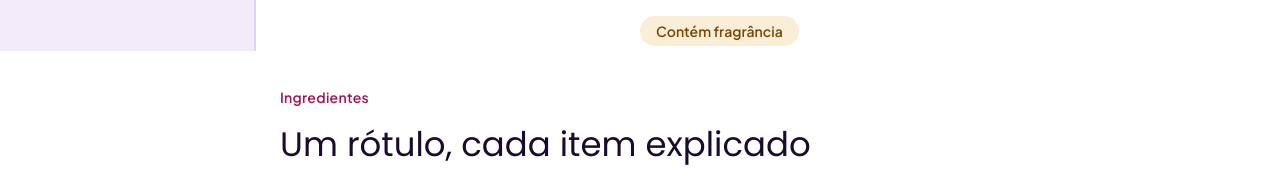
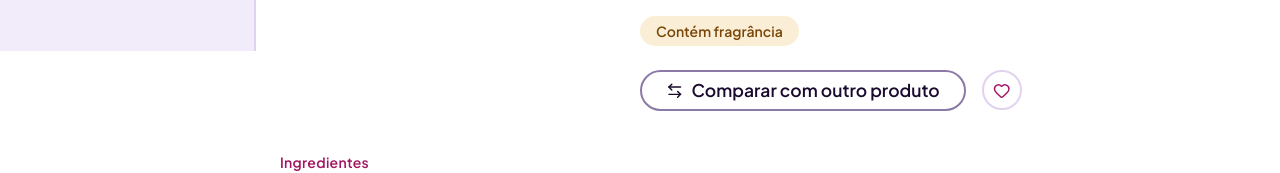
Before and after one commit to Venus-System/Venus-Web, a React (Vite) app: page /produto/gel-de-limpeza-purificante in a window 1280 px wide. Shown: the part 749-922 px from the top of the page. Built offline with nearby package versions, Linux system fonts and the light colour scheme; no server answers.

Commit message:
feat: Adicionando comparar e favoritar na página de produto

```diff
--- a/src/pages/Produto/index.tsx
+++ b/src/pages/Produto/index.tsx
@@ -1,5 +1,7 @@
 import { useEffect, useState } from "react";
+import type { ReactNode } from "react";
 import { Link, useLocation, useNavigate, useParams } from "react-router-dom";
+import { ArrowLeftRight } from "lucide-react";
 import { ErroProdutoNaoEncontrado } from "../../services/erros";
 import { buscarAnalisePublica } from "../../services/analises";
 import { temFragrancia } from "../../utils/selos";
@@ -23,7 +25,9 @@ import { useDenunciarAvaliacao } from "../../hooks/useDenunciarAvaliacao";
 import { usePublicarAvaliacao } from "../../hooks/usePublicarAvaliacao";
 import BackButton from "../../components/BackButton";
 import Button from "../../components/Button";
+import FavoriteButton from "../../components/FavoriteButton";
 import MainLayout from "../../components/MainLayout";
+import ProductFavorite from "../../components/ProductFavorite";
 import RatingSummary from "../../components/RatingSummary";
 import ReviewCard from "../../components/ReviewCard";
 import ReportReviewModal from "../../components/ReportReviewModal";
@@ -64,7 +68,7 @@ function Produto() {
   const [estado, setEstado] = useState<EstadoProduto>({
     situacao: "carregando",
   });
-  const { usuario } = useAutenticacao();
+  const { usuario, carregando: carregandoConta } = useAutenticacao();
   const navegar = useNavigate();
   const localizacao = useLocation();
   const {
@@ -266,6 +270,21 @@ function Produto() {
     motivo.ingredientName === null ? [] : [motivo.ingredientName],
   );
 
+  let favorito: ReactNode = null;
+
+  if (logado) {
+    favorito = <ProductFavorite slug={product.slug} name={product.name} />;
+  } else if (!carregandoConta) {
+    favorito = (
+      <FavoriteButton
+        productName={product.name}
+        isFavorite={false}
+        isPending={false}
+        onToggle={exigirLogin}
+      />
+    );
+  }
+
   return (
     <MainLayout>
       <div className={styles.page}>
@@ -388,6 +407,18 @@ function Produto() {
               {temFragrancia(ingredients) ? (
                 <Chip label="Contém fragrância" level="warning" />
               ) : null}
+            </div>
+
+            <div className={styles.acoes}>
+              <Button variant="secondary" to={`/comparar?a=${product.slug}`}>
+                <ArrowLeftRight
+                  className={styles.acaoIcone}
+                  aria-hidden="true"
+                />
+                Comparar com outro produto
+              </Button>
+
+              {favorito}
             </div>
           </div>
         </header>
--- a/src/pages/Produto/styles.module.css
+++ b/src/pages/Produto/styles.module.css
@@ -80,6 +80,19 @@
   display: flex;
   flex-wrap: wrap;
   gap: var(--espaco-2);
+}
+
+.acoes {
+  display: flex;
+  flex-wrap: wrap;
+  align-items: center;
+  gap: var(--espaco-3);
+}
+
+.acaoIcone {
+  width: var(--tamanho-base);
+  height: var(--tamanho-base);
+  flex-shrink: 0;
 }
 
 .veredito {
```
